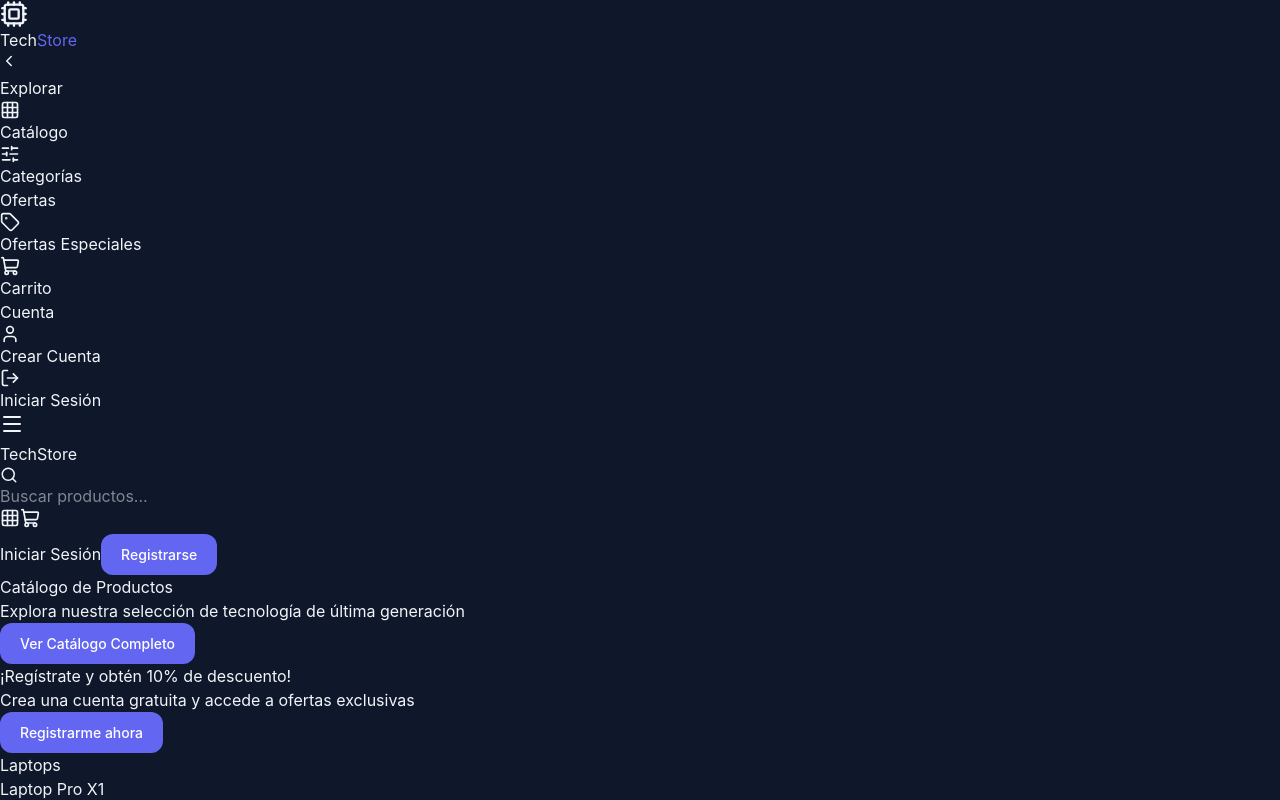
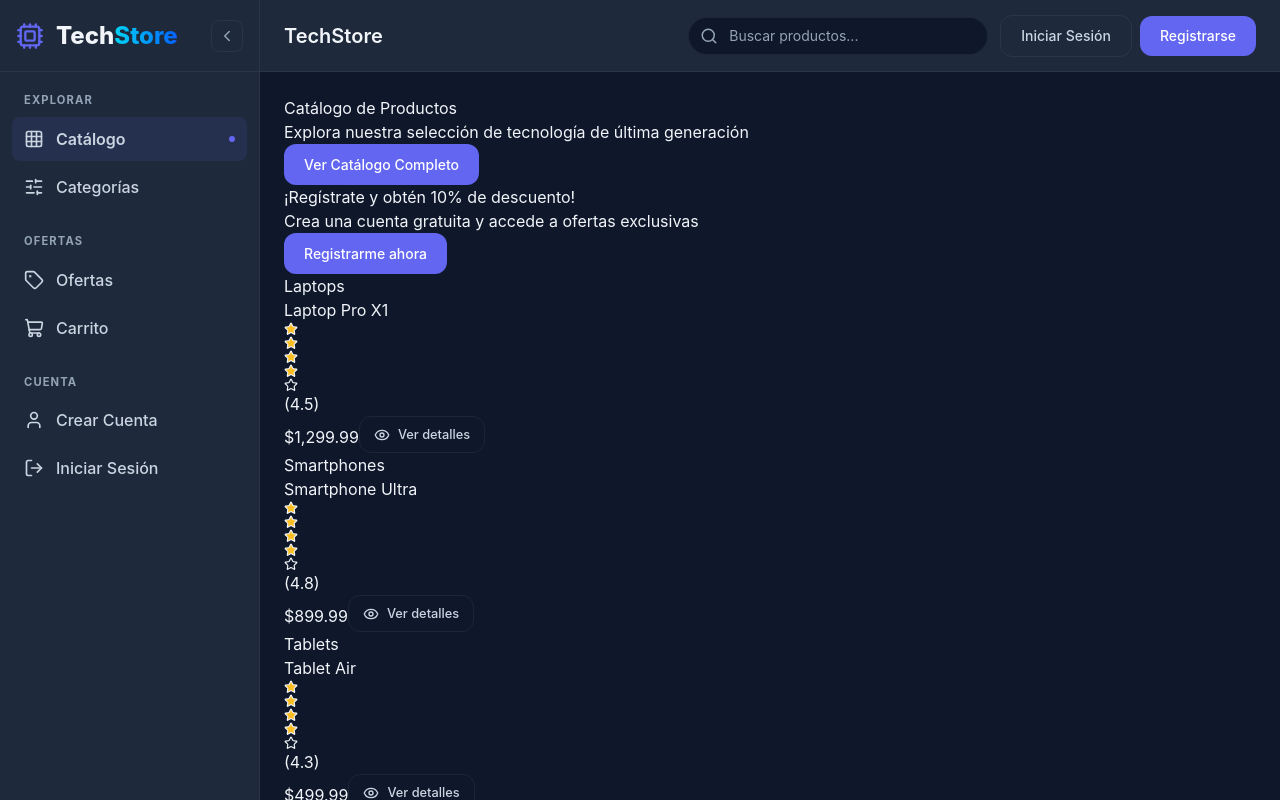
Before and after one commit to huahuaccapa/SOA_PROJECT-, a React (Vite) app in the folder FRONTEND-TIENDAVIRTUAL/: page /catalogo in a window 1280 px wide. Shown: the top 800 px of the page. Built offline with nearby package versions, Linux system fonts and the light colour scheme.

Commit message:
refactor(layout): ajustes en DashboardLayout

```diff
--- a/FRONTEND-TIENDAVIRTUAL/src/components/DashboardLayout.jsx
+++ b/FRONTEND-TIENDAVIRTUAL/src/components/DashboardLayout.jsx
@@ -1,5 +1,4 @@
 // src/components/DashboardLayout.jsx
-
 import React, { useState, useEffect } from 'react';
 import { useNavigate, useLocation } from 'react-router-dom';
 import {
@@ -13,7 +12,6 @@ import {
 } from 'lucide-react';
 import authService from '../services/authService';
 
-// Componente FileText centralizado
 export const FileText = ({ size = 24 }) => (
   <svg width={size} height={size} viewBox="0 0 24 24" fill="none" stroke="currentColor" strokeWidth="2" strokeLinecap="round" strokeLinejoin="round">
     <path d="M14 2H6a2 2 0 0 0-2 2v16a2 2 0 0 0 2 2h12a2 2 0 0 0 2-2V8z" />
@@ -35,7 +33,6 @@ const DashboardLayout = ({ children, user, role, activeTab, onTabChange }) => {
   const navigate = useNavigate();
   const location = useLocation();
 
-  // Notificaciones de ejemplo en el header
   const [notifications] = useState([
     { id: 1, type: 'success', icon: CheckCircle, title: 'Pedido completado', message: 'Tu pedido #ORD-101 ha sido entregado exitosamente', time: 'Hace 5 min', read: false },
     { id: 2, type: 'warning', icon: AlertTriangle, title: 'Stock bajo', message: 'El producto "Tablet Air M2" está por agotarse', time: 'Hace 1 hora', read: false },
@@ -45,27 +42,20 @@ const DashboardLayout = ({ children, user, role, activeTab, onTabChange }) => {
 
   const unreadCount = notifications.filter(n => !n.read).length;
 
-  // Persistir estado del sidebar
   useEffect(() => {
     localStorage.setItem('sidebar_collapsed', sidebarCollapsed);
   }, [sidebarCollapsed]);
 
-  // Cerrar menú móvil al cambiar de ruta
   useEffect(() => {
     setMobileMenuOpen(false);
     setShowNotifications(false);
     setShowUserMenu(false);
   }, [location.pathname]);
 
-  // Cerrar dropdowns al hacer clic fuera
   useEffect(() => {
     const handleClickOutside = (e) => {
-      if (!e.target.closest('.notification-area')) {
-        setShowNotifications(false);
-      }
-      if (!e.target.closest('.user-area')) {
-        setShowUserMenu(false);
-      }
+      if (!e.target.closest('.notification-area')) setShowNotifications(false);
+      if (!e.target.closest('.user-area')) setShowUserMenu(false);
     };
     document.addEventListener('click', handleClickOutside);
     return () => document.removeEventListener('click', handleClickOutside);
@@ -80,29 +70,29 @@ const DashboardLayout = ({ children, user, role, activeTab, onTabChange }) => {
           {
             section: 'Principal',
             items: [
-              { id: 'overview', icon: LayoutDashboard, label: 'Dashboard', path: '/dashboard?tab=overview' },
-              { id: 'analytics', icon: TrendingUp, label: 'Analíticas', path: '/dashboard?tab=analytics' }
+              { id: 'overview', icon: LayoutDashboard, label: 'Dashboard', path: '/admin/dashboard' },
+              { id: 'analytics', icon: TrendingUp, label: 'Analíticas', path: '/admin/dashboard?tab=analytics' }
             ]
           },
           {
             section: 'Gestión',
             items: [
-              { id: 'products', icon: Package, label: 'Productos', path: '/dashboard?tab=products' },
-              { id: 'orders', icon: ShoppingCart, label: 'Pedidos', path: '/dashboard?tab=orders' },
-              { id: 'users', icon: Users, label: 'Usuarios', path: '/dashboard?tab=users' }
+              { id: 'products', icon: Package, label: 'Productos', path: '/admin/dashboard?tab=products' },
+              { id: 'orders', icon: ShoppingCart, label: 'Pedidos', path: '/admin/dashboard?tab=orders' },
+              { id: 'users', icon: Users, label: 'Usuarios', path: '/admin/dashboard?tab=users' }
             ]
           },
           {
             section: 'Finanzas',
             items: [
-              { id: 'refunds', icon: CreditCard, label: 'Reembolsos', path: '/dashboard?tab=refunds' },
-              { id: 'reports', icon: FileText, label: 'Reportes', path: '/dashboard?tab=reports' }
+              { id: 'refunds', icon: CreditCard, label: 'Reembolsos', path: '/admin/dashboard?tab=refunds' },
+              { id: 'reports', icon: FileText, label: 'Reportes', path: '/admin/dashboard?tab=reports' }
             ]
           },
           {
             section: 'Configuración',
             items: [
-              { id: 'settings', icon: Settings, label: 'Ajustes', path: '/dashboard?tab=settings' }
+              { id: 'settings', icon: Settings, label: 'Ajustes', path: '/admin/dashboard?tab=settings' }
             ]
           }
         ];
@@ -111,8 +101,8 @@ const DashboardLayout = ({ children, user, role, activeTab, onTabChange }) => {
           {
             section: 'Mi Cuenta',
             items: [
-              { id: 'overview', icon: LayoutDashboard, label: 'Panel Principal', path: '/dashboard?tab=overview' },
-              { id: 'orders', icon: ShoppingBag, label: 'Mis Pedidos', path: '/dashboard?tab=orders' }
+              { id: 'overview', icon: LayoutDashboard, label: 'Panel Principal', path: '/dashboard' },
+              { id: 'orders', icon: ShoppingBag, label: 'Mis Pedidos', path: '/pedidos' }
             ]
           },
           {
@@ -120,7 +110,7 @@ const DashboardLayout = ({ children, user, role, activeTab, onTabChange }) => {
             items: [
               { id: 'wishlist', icon: Heart, label: 'Lista de Deseos', path: '/dashboard?tab=wishlist' },
               { id: 'cart', icon: ShoppingCart, label: 'Carrito', path: '/carrito' },
-              { id: 'payment', icon: CreditCard, label: 'Métodos de Pago', path: '/dashboard?tab=payment' }
+              { id: 'payment', icon: CreditCard, label: 'Pagos', path: '/pagos' }
             ]
           },
           {
@@ -138,13 +128,13 @@ const DashboardLayout = ({ children, user, role, activeTab, onTabChange }) => {
             section: 'Explorar',
             items: [
               { id: 'catalog', icon: Grid, label: 'Catálogo', path: '/catalogo' },
-              { id: 'categories', icon: SlidersHorizontal, label: 'Categorías', path: '/dashboard?tab=categories' }
+              { id: 'categories', icon: SlidersHorizontal, label: 'Categorías', path: '/catalogo?tab=categories' }
             ]
           },
           {
             section: 'Ofertas',
             items: [
-              { id: 'offers', icon: Tag, label: 'Ofertas Especiales', path: '/dashboard?tab=offers' },
+              { id: 'offers', icon: Tag, label: 'Ofertas', path: '/catalogo?tab=offers' },
               { id: 'cart', icon: ShoppingCart, label: 'Carrito', path: '/carrito' }
             ]
           },
@@ -179,15 +169,7 @@ const DashboardLayout = ({ children, user, role, activeTab, onTabChange }) => {
 
   const handleNavClick = (item) => (e) => {
     e.preventDefault();
-    if (item.path.includes('?tab=')) {
-      const tab = new URLSearchParams(item.path.split('?')[1]).get('tab');
-      if (onTabChange) {
-        onTabChange(tab);
-      }
-      navigate('/dashboard');
-    } else {
     navigate(item.path);
-    }
     setMobileMenuOpen(false);
   };
 
@@ -195,53 +177,73 @@ const DashboardLayout = ({ children, user, role, activeTab, onTabChange }) => {
   const displayRole = role || authService.getUserRole();
 
   return (
-    <div className={`dashboard-wrapper ${sidebarCollapsed ? 'collapsed' : ''} ${mobileMenuOpen ? 'mobile-open' : ''}`}>
+    <div className={`flex min-h-screen bg-base-primary ${mobileMenuOpen ? 'overflow-hidden' : ''}`}>
+      {/* Sidebar Backdrop Mobile */}
+      {mobileMenuOpen && (
         <div
-        className="sidebar-backdrop"
+          className="fixed inset-0 bg-black/60 backdrop-blur-sm z-40 lg:hidden"
           onClick={() => setMobileMenuOpen(false)}
         />
+      )}
 
-      <aside className="sidebar">
-        <div className="sidebar-inner">
-          <div className="sidebar-brand">
-            <div className="brand-logo" onClick={() => navigate('/dashboard')} style={{ cursor: 'pointer' }}>
-              <Cpu className="brand-icon" size={28} />
-              {!sidebarCollapsed && (
-                <span className="brand-text">
-                  Tech<span className="text-primary">Store</span>
+      {/* Sidebar */}
+      <aside className={`
+        fixed lg:sticky top-0 left-0 h-screen z-50
+        bg-base-secondary border-r border-border-color
+        flex flex-col transition-all duration-300
+        ${sidebarCollapsed && !mobileMenuOpen ? 'w-[72px]' : 'w-[260px]'}
+        ${mobileMenuOpen ? 'translate-x-0' : '-translate-x-full lg:translate-x-0'}
+      `}>
+        {/* Logo */}
+        <div className="flex items-center justify-between p-4 border-b border-border-color min-h-[72px]">
+          <div className="flex items-center gap-3 overflow-hidden cursor-pointer" onClick={() => navigate(role === 'ADMIN' ? '/admin/dashboard' : '/catalogo')}>
+            <Cpu size={28} className="text-primary flex-shrink-0" />
+            {(!sidebarCollapsed || mobileMenuOpen) && (
+              <span className="text-2xl font-extrabold text-text-base whitespace-nowrap">
+                Tech<span className="bg-gradient-to-r from-cyan-400 to-blue-600 bg-clip-text text-transparent">Store</span>
               </span>
             )}
           </div>
           <button
-              className="sidebar-toggle"
+            className="hidden lg:flex items-center justify-center w-8 h-8 rounded-lg border border-border-color text-text-muted hover:bg-base-hover hover:text-text-base transition-colors"
             onClick={() => setSidebarCollapsed(!sidebarCollapsed)}
             title={sidebarCollapsed ? "Expandir menú" : "Colapsar menú"}
           >
-              <ChevronRight size={18} style={{ transform: sidebarCollapsed ? 'rotate(0deg)' : 'rotate(180deg)' }} />
+            <ChevronRight size={18} className={`transition-transform ${sidebarCollapsed ? '' : 'rotate-180'}`} />
           </button>
         </div>
 
-          <nav className="sidebar-nav">
+        {/* Navigation */}
+        <nav className="flex-1 overflow-y-auto p-3 space-y-4">
           {navigation.map((section, idx) => (
-              <div key={idx} className="nav-section">
-                {!sidebarCollapsed && (
-                  <h3 className="nav-section-title">{section.section}</h3>
+            <div key={idx}>
+              {(!sidebarCollapsed || mobileMenuOpen) && (
+                <h3 className="px-3 py-2 text-[0.7rem] font-bold uppercase tracking-widest text-text-muted">
+                  {section.section}
+                </h3>
               )}
               {section.items.map(item => {
-                  const isActive = (activeTab === item.id) ||
-                    (currentPath === item.path && !item.path.includes('?tab='));
-
+                const isActive = activeTab === item.id || currentPath === item.path;
                 return (
                   <a
                     key={item.id}
                     href={item.path}
-                      className={`nav-link ${isActive ? 'active' : ''}`}
                     onClick={handleNavClick(item)}
-                      title={sidebarCollapsed ? item.label : undefined}
+                    className={`
+                      flex items-center gap-3 px-3 py-2.5 rounded-lg mb-1
+                      text-text-secondary font-medium
+                      hover:bg-base-hover hover:text-text-base
+                      transition-all duration-200
+                      ${isActive ? 'bg-primary/10 text-primary font-semibold' : ''}
+                      ${(sidebarCollapsed && !mobileMenuOpen) ? 'justify-center px-2' : ''}
+                    `}
+                    title={(sidebarCollapsed && !mobileMenuOpen) ? item.label : undefined}
                   >
                     <item.icon size={20} />
-                      {!sidebarCollapsed && <span>{item.label}</span>}
-                      {isActive && !sidebarCollapsed && <div className="active-dot" />}
+                    {(!sidebarCollapsed || mobileMenuOpen) && <span>{item.label}</span>}
+                    {isActive && (!sidebarCollapsed || mobileMenuOpen) && (
+                      <div className="ml-auto w-1.5 h-1.5 rounded-full bg-primary" />
+                    )}
                   </a>
                 );
               })}
@@ -249,173 +251,135 @@ const DashboardLayout = ({ children, user, role, activeTab, onTabChange }) => {
           ))}
         </nav>
 
+        {/* Footer - Logout */}
         {displayRole && displayRole !== 'GUEST' && (
-            <div className="sidebar-footer">
+          <div className="p-3 border-t border-border-color">
             <button
-                className="nav-link logout-btn"
+              className="flex items-center gap-3 w-full px-3 py-2.5 rounded-lg text-danger hover:bg-danger/10 transition-colors"
               onClick={handleLogout}
               title="Cerrar sesión"
             >
               <LogOut size={20} />
-                {!sidebarCollapsed && <span>Cerrar Sesión</span>}
+              {(!sidebarCollapsed || mobileMenuOpen) && <span>Cerrar Sesión</span>}
             </button>
           </div>
         )}
-        </div>
       </aside>
 
-      <main className="main-content">
-        <header className="top-header">
-          <div className="header-left">
+      {/* Main Content */}
+      <main className="flex-1 flex flex-col min-h-screen">
+        {/* Header */}
+        <header className="sticky top-0 z-30 flex items-center justify-between h-[72px] px-6 bg-base-secondary border-b border-border-color gap-4">
+          <div className="flex items-center gap-4">
             <button
-              className="mobile-menu-btn"
+              className="lg:hidden flex items-center justify-center w-10 h-10 rounded-lg border border-border-color text-text-secondary hover:bg-base-hover"
               onClick={() => setMobileMenuOpen(!mobileMenuOpen)}
-              aria-label="Abrir menú"
+              aria-label="Menú"
             >
               {mobileMenuOpen ? <X size={24} /> : <Menu size={24} />}
             </button>
-
-            <div className="page-context">
-              <h2 className="current-page">
+            <div>
+              <h2 className="text-xl font-semibold text-text-base">
                 {displayRole === 'ADMIN' ? 'Panel de Administración' :
                  displayRole === 'USER' ? 'Mi Cuenta' : 'TechStore'}
               </h2>
             </div>
           </div>
 
-          <div className="header-right">
-            <form className="header-search" onSubmit={handleSearch}>
-              <Search size={18} className="search-icon" />
+          <div className="flex items-center gap-3">
+            {/* Search */}
+            <form onSubmit={handleSearch} className="hidden md:block relative">
+              <Search size={18} className="absolute left-3 top-1/2 -translate-y-1/2 text-text-muted" />
               <input
                 type="text"
                 placeholder="Buscar productos..."
-                className="search-input"
+                className="w-[300px] pl-10 pr-4 py-2 bg-base-primary border border-border-color rounded-full text-sm text-text-base placeholder-text-muted focus:outline-none focus:border-primary transition-colors"
                 value={searchQuery}
                 onChange={(e) => setSearchQuery(e.target.value)}
               />
             </form>
 
+            {/* Notifications */}
+            {displayRole && displayRole !== 'GUEST' && (
+              <div className="notification-area relative">
                 <button
-              className="icon-btn"
-              onClick={() => navigate('/catalogo')}
-              title="Catálogo"
-            >
-              <Grid size={20} />
-            </button>
-
-            {displayRole !== 'ADMIN' && (
-              <button
-                className="icon-btn"
-                onClick={() => navigate('/carrito')}
-                title="Carrito"
-              >
-                <ShoppingCart size={20} />
-              </button>
-            )}
-
-            {displayRole && displayRole !== 'GUEST' && (
-              <div className="notification-area">
-                <button
-                  className="icon-btn notification-btn"
+                  className="relative flex items-center justify-center w-10 h-10 rounded-lg border border-border-color text-text-secondary hover:bg-base-hover transition-colors"
                   onClick={(e) => {
                     e.stopPropagation();
                     setShowNotifications(!showNotifications);
                     setShowUserMenu(false);
                   }}
-                  title="Notificaciones"
                 >
                   <Bell size={20} />
-                  {unreadCount > 0 && <span className="badge">{unreadCount}</span>}
+                  {unreadCount > 0 && (
+                    <span className="absolute -top-1 -right-1 min-w-[18px] h-[18px] flex items-center justify-center bg-danger text-white text-[0.65rem] font-bold rounded-full border-2 border-base-secondary px-1">
+                      {unreadCount}
+                    </span>
+                  )}
                 </button>
 
                 {showNotifications && (
-                  <div className="dropdown notification-dropdown" onClick={e => e.stopPropagation()}>
-                    <div className="dropdown-header">
-                      <h4>Notificaciones</h4>
-                      <button className="text-btn">Marcar todas leídas</button>
+                  <div className="absolute right-0 top-full mt-2 w-80 bg-base-secondary border border-border-color rounded-xl shadow-2xl z-50 animate-dropdown-in overflow-hidden">
+                    <div className="flex items-center justify-between p-4 border-b border-border-color">
+                      <h4 className="font-semibold text-text-base">Notificaciones</h4>
+                      <button className="text-sm text-primary hover:text-primary-light">Marcar todas</button>
                     </div>
-                    <div className="notification-list">
+                    <div className="max-h-96 overflow-y-auto">
                       {notifications.map(notif => (
-                        <div key={notif.id} className={`notification-item ${notif.read ? '' : 'unread'}`}>
-                          <div className={`notif-icon ${notif.type}`}>
+                        <div key={notif.id} className={`flex gap-3 p-4 hover:bg-base-hover cursor-pointer border-b border-border-light ${!notif.read ? 'bg-primary/5 border-l-2 border-l-primary' : ''}`}>
+                          <div className={`w-8 h-8 rounded-full flex items-center justify-center flex-shrink-0 ${
+                            notif.type === 'success' ? 'bg-success/10 text-success' :
+                            notif.type === 'warning' ? 'bg-warning/10 text-warning' :
+                            'bg-info/10 text-info'
+                          }`}>
                             <notif.icon size={16} />
                           </div>
-                          <div className="notif-content">
-                            <p className="notif-title">{notif.title}</p>
-                            <p className="notif-text">{notif.message}</p>
-                            <span className="notif-time">{notif.time}</span>
+                          <div className="flex-1 min-w-0">
+                            <p className="text-sm font-semibold text-text-base">{notif.title}</p>
+                            <p className="text-xs text-text-secondary truncate">{notif.message}</p>
+                            <span className="text-[0.7rem] text-text-muted">{notif.time}</span>
                           </div>
-                          {!notif.read && <div className="unread-indicator" />}
                         </div>
                       ))}
-                    </div>
-                    <div className="dropdown-footer">
-                      <button className="text-btn" onClick={() => navigate('/notificaciones')}>
-                        Ver todas las notificaciones
-                      </button>
                     </div>
                   </div>
                 )}
               </div>
             )}
 
+            {/* User Menu */}
             {displayRole && displayRole !== 'GUEST' && displayUser && (
-              <div className="user-area">
+              <div className="user-area relative">
                 <button
-                  className="user-menu-btn"
+                  className="flex items-center gap-2 p-1.5 rounded-full border border-border-color hover:bg-base-hover transition-colors"
                   onClick={(e) => {
                     e.stopPropagation();
                     setShowUserMenu(!showUserMenu);
                     setShowNotifications(false);
                   }}
                 >
-                  <div className="avatar">
-                    {displayUser.avatar ? (
-                      <img src={displayUser.avatar} alt={displayUser.fullName || 'Usuario'} />
-                    ) : (
-                      <span className="avatar-text">
+                  <div className="w-9 h-9 rounded-full bg-gradient-to-br from-primary to-info flex items-center justify-center text-white font-semibold text-sm">
                     {displayUser.fullName?.split(' ').map(n => n[0]).join('') || 'U'}
-                      </span>
-                    )}
-                  </div>
-                  <div className="user-details">
-                    <span className="user-name">{displayUser.fullName || 'Usuario'}</span>
-                    <span className="user-role">{displayRole}</span>
                   </div>
                 </button>
 
                 {showUserMenu && (
-                  <div className="dropdown user-dropdown" onClick={e => e.stopPropagation()}>
-                    <div className="dropdown-header">
-                      <div className="avatar large">
-                        {displayUser.avatar ? (
-                          <img src={displayUser.avatar} alt={displayUser.fullName || 'Usuario'} />
-                        ) : (
-                          <span className="avatar-text">
-                            {displayUser.fullName?.split(' ').map(n => n[0]).join('') || 'U'}
-                          </span>
-                        )}
+                  <div className="absolute right-0 top-full mt-2 w-64 bg-base-secondary border border-border-color rounded-xl shadow-2xl z-50 animate-dropdown-in overflow-hidden">
+                    <div className="p-4 border-b border-border-color">
+                      <p className="font-semibold text-text-base">{displayUser.fullName}</p>
+                      <p className="text-sm text-text-muted">{displayUser.email}</p>
                     </div>
-                      <div>
-                        <p className="user-name">{displayUser.fullName || 'Usuario'}</p>
-                        <p className="user-email">{displayUser.email || 'usuario@email.com'}</p>
-                      </div>
-                    </div>
-                    <div className="dropdown-body">
-                      <button onClick={() => { if(onTabChange) onTabChange('profile'); setShowUserMenu(false); }}>
-                        <User size={16} /> Mi Perfil
-                      </button>
-                      {displayRole === 'ADMIN' && (
-                        <button onClick={() => { if(onTabChange) onTabChange('settings'); setShowUserMenu(false); }}>
-                          <Settings size={16} /> Configuración
-                        </button>
-                      )}
-                      <button onClick={() => { navigate('/notificaciones'); setShowUserMenu(false); }}>
+                    <div className="p-2">
+                      <button
+                        className="flex items-center gap-3 w-full px-3 py-2.5 rounded-lg text-text-secondary hover:bg-base-hover hover:text-text-base transition-colors"
+                        onClick={() => { navigate('/notificaciones'); setShowUserMenu(false); }}
+                      >
                         <Bell size={16} /> Notificaciones
                       </button>
-                    </div>
-                    <div className="dropdown-footer">
-                      <button className="logout-btn" onClick={handleLogout}>
+                      <button
+                        className="flex items-center gap-3 w-full px-3 py-2.5 rounded-lg text-danger hover:bg-danger/10 transition-colors"
+                        onClick={handleLogout}
+                      >
                         <LogOut size={16} /> Cerrar Sesión
                       </button>
                     </div>
@@ -424,12 +388,19 @@ const DashboardLayout = ({ children, user, role, activeTab, onTabChange }) => {
               </div>
             )}
 
+            {/* Auth Buttons for Guest */}
             {displayRole === 'GUEST' && (
-              <div className="auth-buttons">
-                <button className="btn btn-outline" onClick={() => navigate('/login')}>
+              <div className="flex items-center gap-2">
+                <button
+                  className="btn-secondary text-sm"
+                  onClick={() => navigate('/login')}
+                >
                   Iniciar Sesión
                 </button>
-                <button className="btn btn-primary" onClick={() => navigate('/register')}>
+                <button
+                  className="btn-primary text-sm"
+                  onClick={() => navigate('/register')}
+                >
                   Registrarse
                 </button>
               </div>
@@ -437,7 +408,8 @@ const DashboardLayout = ({ children, user, role, activeTab, onTabChange }) => {
           </div>
         </header>
 
-        <div className="page-content">
+        {/* Page Content */}
+        <div className="flex-1 p-6 overflow-y-auto">
           {children}
         </div>
       </main>
```
Lines whose indentation alone changed are shown as unchanged.
